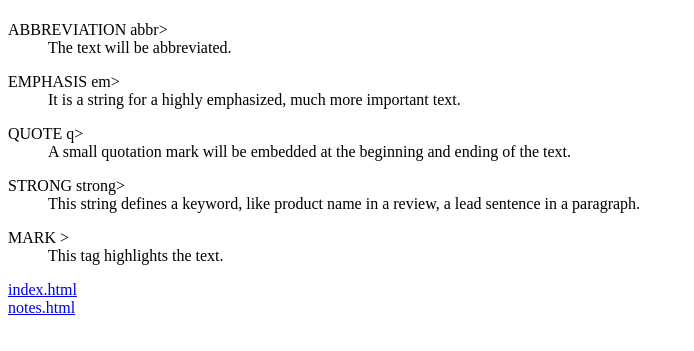
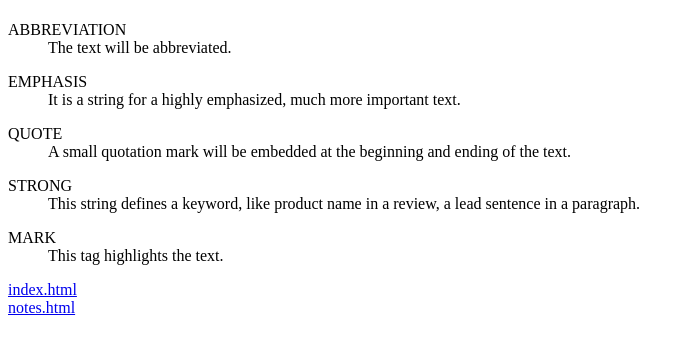
Before and after one commit to IYLIN-THOMAS/IYLIN-THOMAS.github.io, a plain HTML site: page notes.html in a window 1280 px wide. Shown: the part 59-410 px from the top of the page, without its empty margins (0-694 px from the left). Drawn offline with Linux system fonts and the light colour scheme.

Commit message:
Update notes.html

```diff
--- a/notes.html
+++ b/notes.html
@@ -12,27 +12,27 @@
    <main>
 
    <dl>
-    <dt>ABBREVIATION   &it;abbr&gt;</dt>
+    <dt>ABBREVIATION   </dt>
    <dd>The text will be abbreviated. </dd>
    </dl>
 
    <dl>
-    <dt>EMPHASIS   &it;em&gt;</dt>
+    <dt>EMPHASIS   </dt>
    <dd>It is a string for a highly emphasized, much more important text.</dd>
    </dl>
 
  <dl>
-    <dt>QUOTE   &it;q&gt;</dt>
+    <dt>QUOTE   </dt>
  <dd> A small quotation mark will be embedded at the beginning and ending of the text. </dd>
  </dl>
 
 <dl>
-    <dt>STRONG   &it;strong&gt;</dt>
+    <dt>STRONG   </dt>
 <dd>This string defines a keyword, like product name in a review, a lead sentence in a paragraph.</dd>
 </dl>
 
 <dl>
-    <dt> MARK    &it;&gt;</dt>
+    <dt> MARK    </dt>
    <dd> This tag highlights the text.</dd>
    </dl>
    <nav>
```
